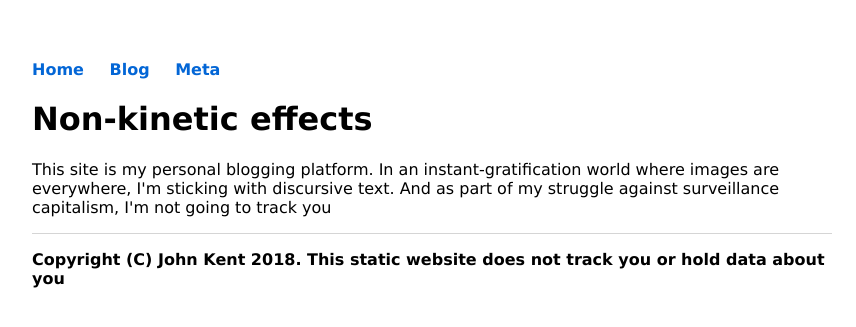
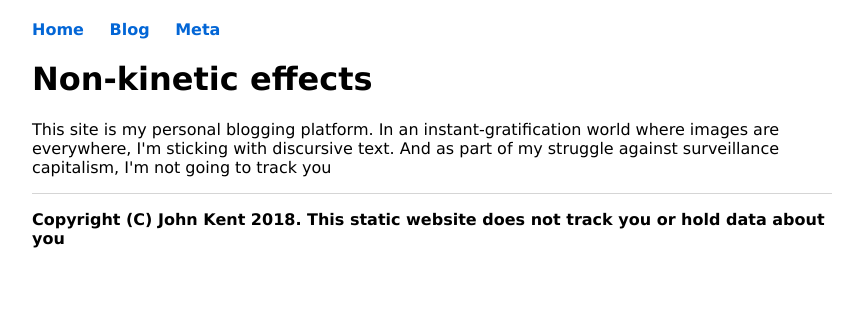
Before and after one commit to KineticLensman/KineticLensman.github.io, a Jekyll site: the page built from index.html, in a window 1280 px wide. Shown: the top 327 px of the page, without its empty margins (208-1064 px from the left). Built offline with Jekyll 4.4.1, drawn with Linux system fonts in a browser that asks for light colours.

Commit message:
change body margin

```diff
--- a/css/main.css
+++ b/css/main.css
@@ -1,5 +1,5 @@
 body {
-    margin: 60px auto;  /* reduced from 60px */
+    margin: 20px auto;  /* reduced from 60px */
     /* width: 70%;  removed*/
     max-width: 800px;  /* added */
 }
```
